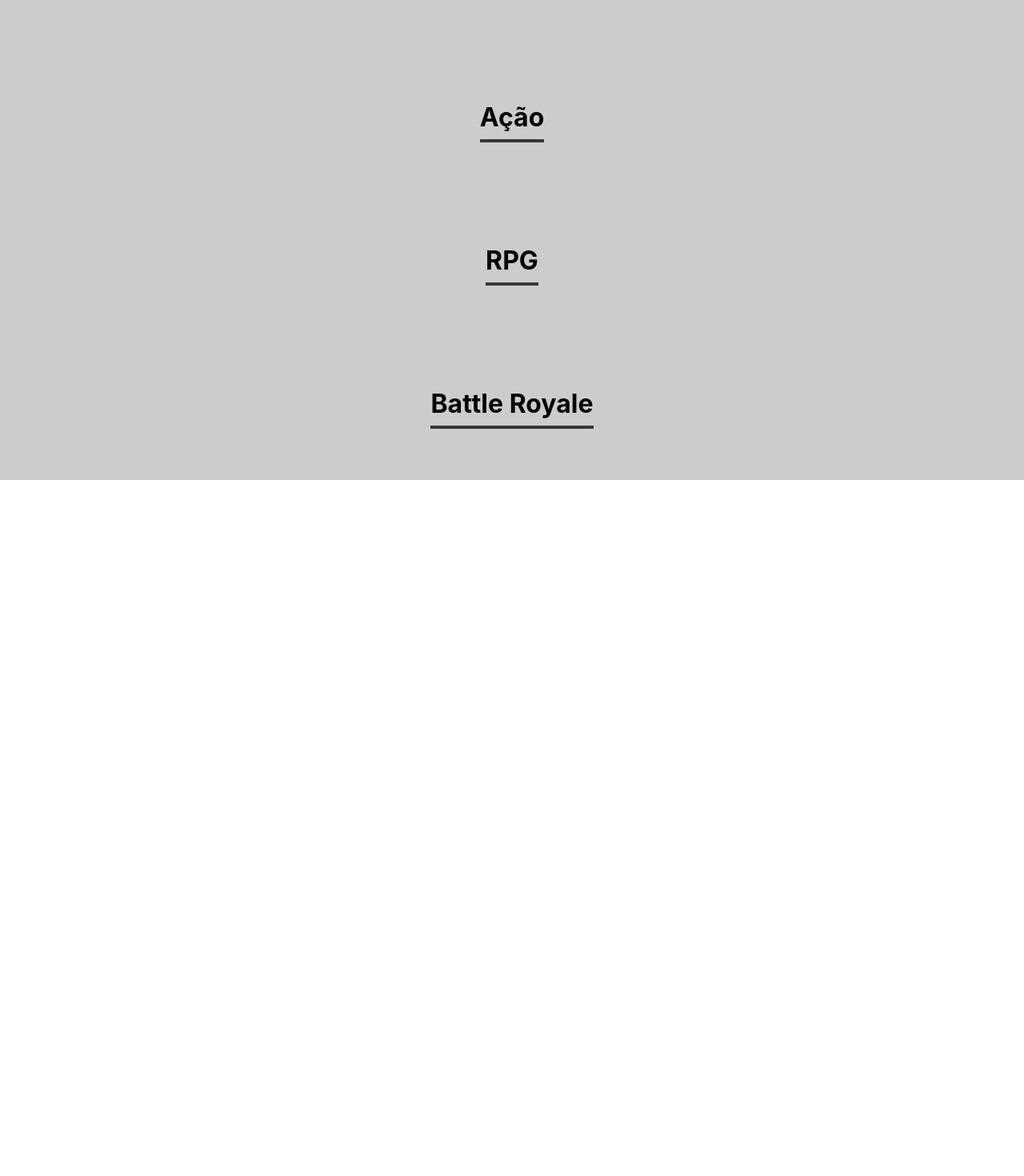
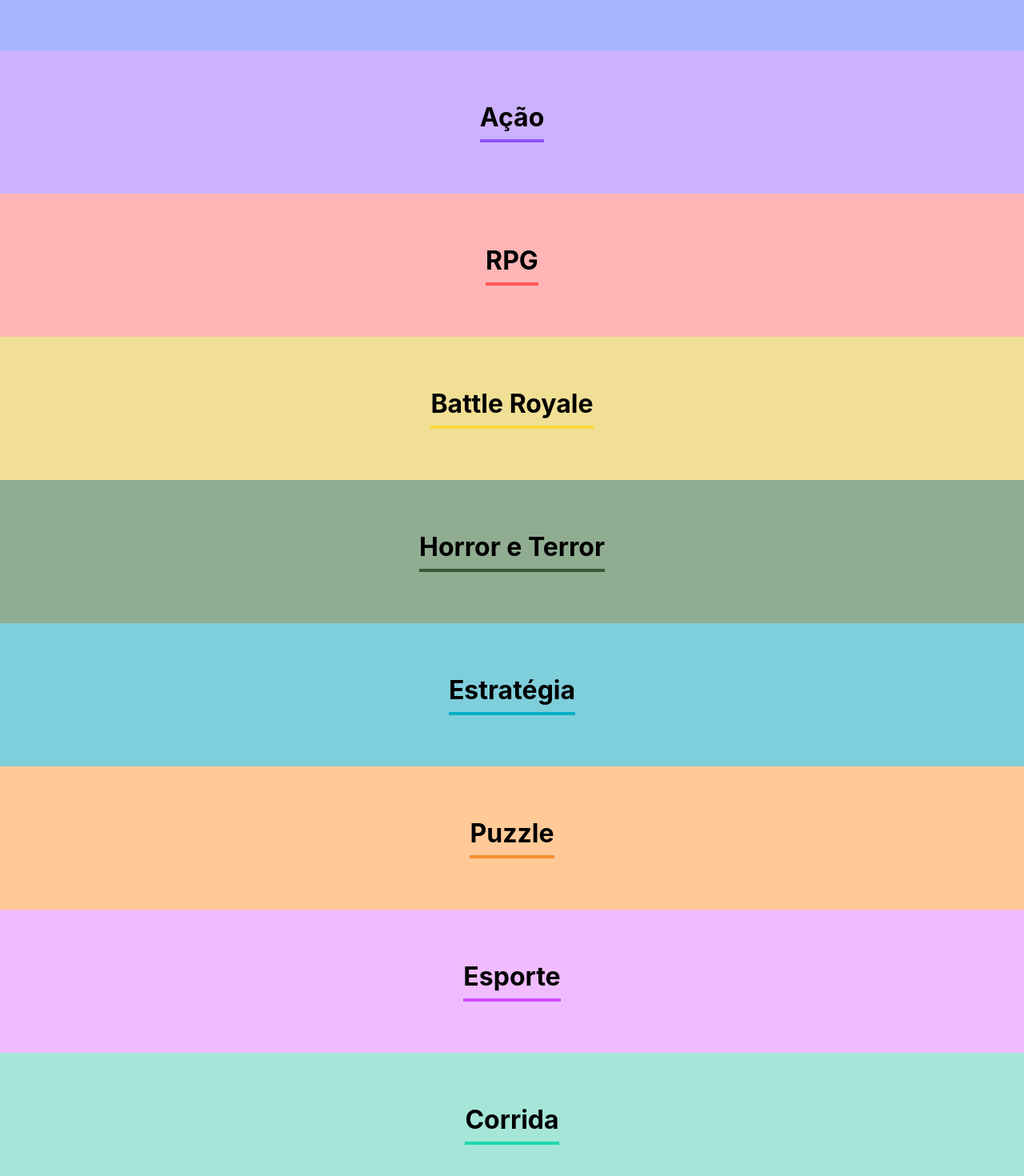
Before and after one commit to evelyncarolina/organo, a React (Create React App) app: page / in a window 1280 px wide. Shown: the part 1496-2966 px from the top of the page at 80% size. Before the commit the page ends 2096 px from the top, so only its background shows below. Built offline with nearby package versions, Linux system fonts and the light colour scheme.

Commit message:
[Feature - Task: CSS property converted to JSX syntax]

```diff
--- a/src/App.js
+++ b/src/App.js
@@ -4,6 +4,54 @@ import Form from './components/Form/Form';
 import Gender from './components/Gender/Gender';
 
 function App() {
+
+  const generos = [
+    {
+      name: 'Aventura e Sobrevivência',
+      primaryColor: '#5271FF',
+      secondaryColor: '#A5B5FF'
+    },
+    {
+      name: 'Ação',
+      primaryColor: '#8F52FF',
+      secondaryColor: '#CCB1FF'
+    },
+    {
+      name: 'RPG',
+      primaryColor: '#FF5757',
+      secondaryColor: '#FFB5B5'
+    },
+    {
+      name: 'Battle Royale',
+      primaryColor: '#FFD83D',
+      secondaryColor: '#F1DF95'
+    },
+    {
+      name: 'Horror e Terror',
+      primaryColor: '#375739',
+      secondaryColor: '#90AD92'
+    },
+    {
+      name: 'Estratégia',
+      primaryColor: '#00AEC6',
+      secondaryColor: '#7ECFDB'
+    },
+    {
+      name: 'Puzzle',
+      primaryColor: '#F48D2D',
+      secondaryColor: '#FFCA98'
+    },
+    {
+      name: 'Esporte',
+      primaryColor: '#D34AFA',
+      secondaryColor: '#F0BCFF'
+    },
+    {
+      name: 'Corrida',
+      primaryColor: '#1DD8B1',
+      secondaryColor: '#A5E6D8'
+    }
+  ]
 
   const [personagens, setPersonagens] = useState([])
 
@@ -16,10 +64,8 @@ function App() {
     <div className="App">
       <Banner/>
       <Form aoPersonagemSalvo={personagem => aoNovoPersonagemAdicionado(personagem)}/>
-      <Gender name="Aventura e Sobrevivência"/>
-      <Gender name="Ação"/>
-      <Gender name="RPG"/>
-      <Gender name="Battle Royale"/>
+
+      {generos.map(genero =><Gender key={genero.name} name={genero.name} primaryColor={genero.primaryColor} secondaryColor={genero.secondaryColor}/>)}
     </div>
   );
 }
--- a/src/components/Gender/Gender.css
+++ b/src/components/Gender/Gender.css
@@ -1,12 +1,11 @@
 .gender {
     text-align: center;
     padding: 32px;
-    background-color: #ccc;
 }
 
 .gender h3 {
     font-size: 32px;
-    border-bottom: 4px solid rgb(55, 55, 55);
+    border-bottom: 4px solid;
     display: inline-block;
     padding-bottom: 8px;
 }
--- a/src/components/Gender/Gender.js
+++ b/src/components/Gender/Gender.js
@@ -2,8 +2,8 @@ import './Gender.css'
 
 const Gender = (props) =>{
     return(
-        <section className='gender'>
-            <h3>{props.name}</h3>
+        <section className='gender' style={{backgroundColor: props.secondaryColor}}>
+            <h3 style={{borderColor: props.primaryColor}} >{props.name}</h3>
         </section>
     )
 }
```
